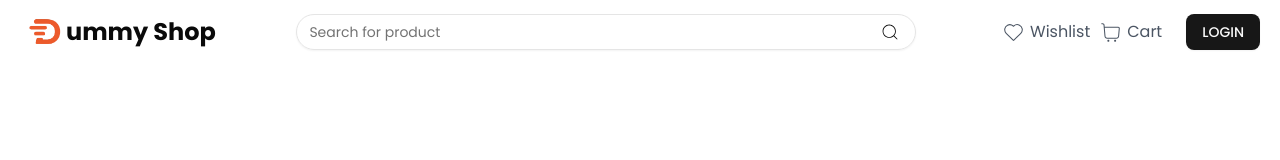
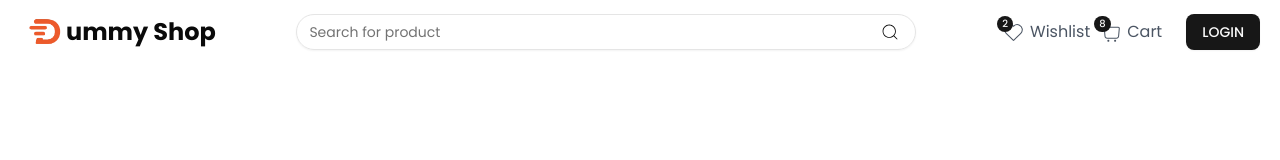
Before and after one commit to sajid-islam/dummy-shop-nextjs, a Next.js app: page / in a window 1280 px wide. Shown: the top 160 px of the page. Built offline with nearby package versions, Linux system fonts and the light colour scheme.

Commit message:
feat(navbar): add indicator badge for quick accesses (e.g. cart)

```diff
--- a/src/components/Navbar/Navbar.jsx
+++ b/src/components/Navbar/Navbar.jsx
@@ -6,43 +6,48 @@ import { CiSearch } from "react-icons/ci";
 import { CiHeart } from "react-icons/ci";
 import { CiShoppingCart } from "react-icons/ci";
 import { Button } from "../ui/button";
-
-const quickAccesses = [
-  {
-    title: "Wishlist",
-    icon: <CiHeart size={25} />,
-    link: "/wishlist",
-  },
-  {
-    title: "Cart",
-    icon: <CiShoppingCart size={25} />,
-    link: "/cart",
-  },
-];
+import { Badge } from "../ui/badge";
 
 const Navbar = () => {
   return (
     <nav className="flex gap-10 justify-between items-center px-5 h-16">
+      {/* Logo */}
       <div className="flex items-center">
         <Image src={"/logo.png"} width={50} height={50} alt="logo" />
         <h1 className="text-xl md:text-2xl font-bold -m-1 whitespace-nowrap">ummy Shop</h1>
       </div>
+
+      {/* Search bar */}
       <div className="relative flex-1 lg:flex-none lg:w-3/6">
         <CiSearch size={20} className="absolute right-4 top-1/2 -translate-y-1/2 cursor-pointer" />
         <Input placeholder="Search for product" className="rounded-full placeholder:text-sm" />
       </div>
+
+      {/* Actions */}
       <div className="flex items-center gap-2">
-        {quickAccesses.map((qa, idx) => (
-          <Link
-            key={idx}
-            href={qa.link}
-            className="flex gap-1 items-center text-muted-600 hover:text-black transition-colors duration-150"
-          >
-            {qa.icon}
-            <span className="hidden lg:block">{qa.title}</span>
-          </Link>
-        ))}
+        {/* Quick Accesses */}
+        <Link
+          href="/wishlist"
+          className="relative flex gap-1 items-center text-muted-600 hover:text-black transition-colors duration-150"
+        >
+          <CiHeart size={25} />
+          <span className="hidden lg:block">Wishlist</span>
+          <Badge className="absolute -left-1 -top-1 h-4 min-w-4 text-[10px] rounded-full px-1 tabular-nums">
+            2
+          </Badge>
+        </Link>
+        <Link
+          href="#"
+          className="relative flex gap-1 items-center text-muted-600 hover:text-black transition-colors duration-150"
+        >
+          <CiShoppingCart size={25} />
+          <span className="hidden lg:block">Cart</span>
+          <Badge className="absolute -left-1 -top-1 h-4 min-w-4 text-[10px] rounded-full px-1 tabular-nums">
+            8
+          </Badge>
+        </Link>
 
+        {/* Login button */}
         <Button className="ml-4">LOGIN</Button>
       </div>
     </nav>
--- /dev/null
+++ b/src/components/ui/badge.jsx
@@ -0,0 +1,44 @@
+import * as React from "react"
+import { Slot } from "@radix-ui/react-slot"
+import { cva } from "class-variance-authority";
+
+import { cn } from "@/lib/utils"
+
+const badgeVariants = cva(
+  "inline-flex items-center justify-center rounded-md border px-2 py-0.5 text-xs font-medium w-fit whitespace-nowrap shrink-0 [&>svg]:size-3 gap-1 [&>svg]:pointer-events-none focus-visible:border-ring focus-visible:ring-ring/50 focus-visible:ring-[3px] aria-invalid:ring-destructive/20 dark:aria-invalid:ring-destructive/40 aria-invalid:border-destructive transition-[color,box-shadow] overflow-hidden",
+  {
+    variants: {
+      variant: {
+        default:
+          "border-transparent bg-primary text-primary-foreground [a&]:hover:bg-primary/90",
+        secondary:
+          "border-transparent bg-secondary text-secondary-foreground [a&]:hover:bg-secondary/90",
+        destructive:
+          "border-transparent bg-destructive text-white [a&]:hover:bg-destructive/90 focus-visible:ring-destructive/20 dark:focus-visible:ring-destructive/40 dark:bg-destructive/60",
+        outline:
+          "text-foreground [a&]:hover:bg-accent [a&]:hover:text-accent-foreground",
+      },
+    },
+    defaultVariants: {
+      variant: "default",
+    },
+  }
+)
+
+function Badge({
+  className,
+  variant,
+  asChild = false,
+  ...props
+}) {
+  const Comp = asChild ? Slot : "span"
+
+  return (
+    <Comp
+      data-slot="badge"
+      className={cn(badgeVariants({ variant }), className)}
+      {...props} />
+  );
+}
+
+export { Badge, badgeVariants }
```
